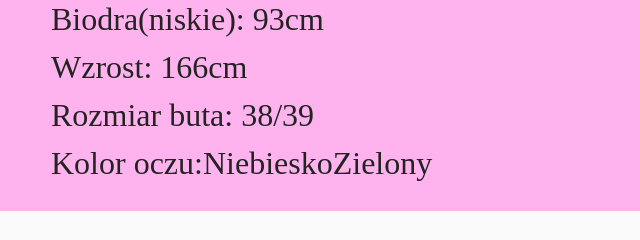
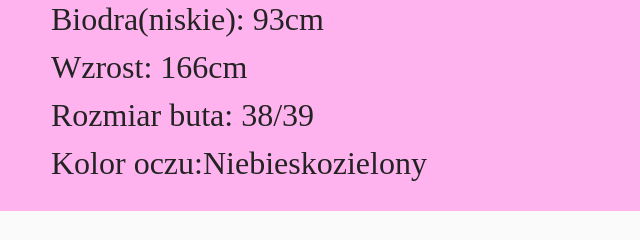
Before and after one commit to PortfolioNadia/PorfolioNadia, a plain HTML site: page index.html in a window 1280 px wide. Shown: the part 2280-2520 px from the top of the page, 605-1245 px from the left. Drawn offline with Linux system fonts and the light colour scheme; files whose address does not match are found by name; a web font is replaced by a local one.

Commit message:
Update index.html

```diff
--- a/index.html
+++ b/index.html
@@ -186,7 +186,7 @@
 </div><div>Biodra(niskie): 93cm
 </div><div>Wzrost: 166cm
 </div><div>Rozmiar buta: 38/39
-</div><div>Kolor oczu:NiebieskoZielony&nbsp;</div></h4>
+</div><div>Kolor oczu:Niebieskozielony&nbsp;</div></h4>
 
                     </div>
                 </div>
```
